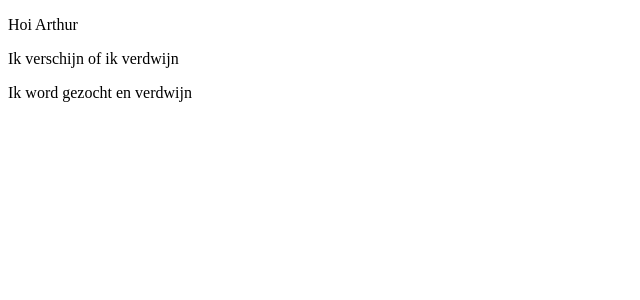
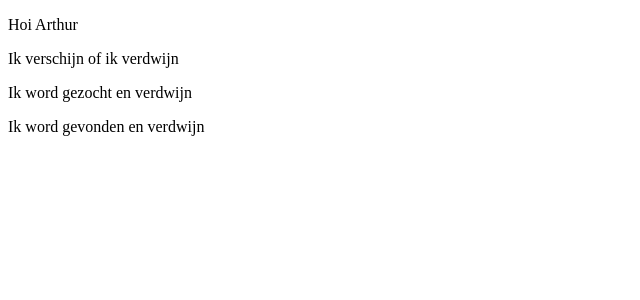
Before and after one commit to ArturoNavale/WikiNix, an Angular app: page / in a window 1280 px wide. Shown: the top 300 px of the page, without its empty margins (0-640 px from the left). Built offline with nearby package versions, Linux system fonts and the light colour scheme.

Commit message:
find text and replace
still using two references

```diff
--- a/src/app/app.component.html
+++ b/src/app/app.component.html
@@ -7,3 +7,4 @@
 <div #myDiv>
     Ik word gezocht en verdwijn
 </div>
+<p id="demo">Visit Microsoft!</p>
--- a/src/app/app.component.ts
+++ b/src/app/app.component.ts
@@ -5,6 +5,8 @@ import { Component, ElementRef, OnInit, ViewChild } from '@angular/core';
   templateUrl: './app.component.html',
   styleUrls: ['./app.component.scss']
 })
+
+
 export class AppComponent implements OnInit {
 
   //following line is the initial status of a div
@@ -15,22 +17,26 @@ export class AppComponent implements OnInit {
 
 
   ngOnInit(): void {
-
     console.log("ngOnInit");
 
     //the following formula changes the state of a div (makes is appear)
     this.appear = true
 
-
-
   }
 
   ngAfterViewInit() {
-
     console.log("ngAfterViewInit");
 
     //prints the viewchild text which is not  available in  the ngOnInit
     console.log(this.myDiv.nativeElement.innerHTML)
 
+    //Define element to replace
+    var str = this.myDiv.nativeElement.innerHTML;
+    //Replace
+    var res = str.replace("gezocht", "gevonden");
+    //Places back into HTML
+    document.getElementById("demo").innerHTML = res;
+
   }
+
 }
```
